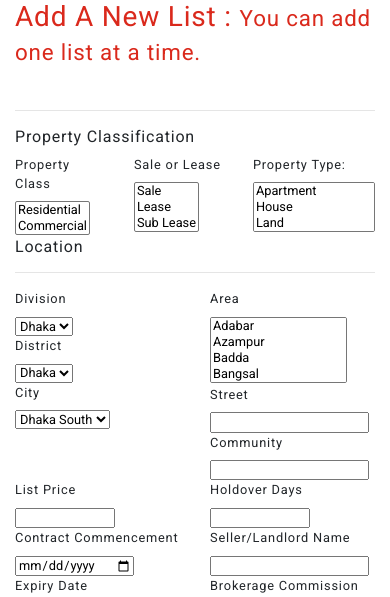
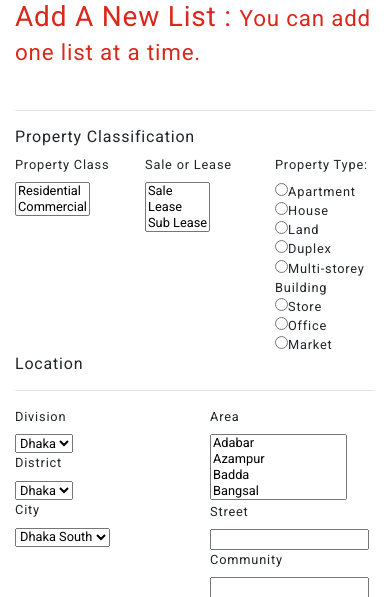
Before and after one commit to NodeJSMongo/mls, a Node server app: page /listing/new in a window 390 px wide. Shown: the part 56-653 px from the top of the page. Run offline with Node 20, Linux system fonts and the light colour scheme; the visitor is signed in with stand-in values (Sample User, id 1); some libraries are stand-ins or nearby versions.

Commit message:
fixed mobile click[C

```diff
--- a/views/new.ejs
+++ b/views/new.ejs
@@ -24,16 +24,24 @@
         </div>
         <div class="exteriortypes col">
           <label for="name" class="">Property Type: </label> <br>
-          <select class="exteriortype" data-style="" name="exteriortype" id="exteriortype" required size="3" style="cursor:pointer;">
-            <option name="exteriortype1" value="Apartment" class="property">Apartment</option>
-            <option name="exteriortype2" value="House" id="house" class="property">House</option>
-            <option name="exteriortype5" value="Land" id="land" class="property">Land</option>
-            <option name="exteriortype3" value="Duplex" class="property">Duplex</option>
-            <option name="exteriortype4" value="Multiplex" class="property">Multi-storey Building</option>
-            <option name="exteriortype5" value="Store" id="store" class="property">Store</option>
-            <option name="exteriortype6" value="Office" id="office" class="property">Office</option>
-            <option name="exteriortype7" value="Market" id="market" class="property">Market</option>
-          </select>
+        <!--<select class="exteriortype" data-style="" name="exteriortype" id="exteriortype" required size="3">
+            <option value="Apartment" class="property">Apartment</option>
+            <option  value="House" id="house" class="property">House</option>
+            <option  value="Land" id="land" class="property">Land</option>
+            <option  value="Duplex" class="property">Duplex</option>
+            <option  value="Multiplex" class="property">Multi-storey Building</option>
+            <option  value="Store" id="store" class="property">Store</option>
+            <option  value="Office" id="office" class="property">Office</option>
+            <option  value="Market" id="market" class="property">Market</option>
+          </select> -->
+          <input type="radio" name="exteriortype" value="Adabar" class="property">Apartment<br>
+          <input type="radio" name="exteriortype" value="Azampur" class="property" id="house">House<br>
+          <input type="radio" name="exteriortype" value="Badda" class="property" id="land">Land<br>
+          <input type="radio" name="exteriortype" value="Bangsal" class="property">Duplex<br>
+          <input type="radio" name="exteriortype" value="Bimanbandar" class="property">Multi-storey Building<br>
+          <input type="radio" name="exteriortype" value="Cantonment" class="property" id="store">Store<br>
+          <input type="radio" name="exteriortype" value="Chowkbazar" class="property" id="office">Office<br>
+          <input type="radio" name="exteriortype" value="Chowkbazar" class="property" id="market">Market<br>
         </div>
       </div>
     </div>
@@ -254,7 +262,7 @@
   blocks[3].classList.add('blockHidden');
 
   properties.forEach(function(property){
-    property.addEventListener("mouseover", function(){
+    property.addEventListener("click", function(){
       if(properties[0] == this){
         blocks[0].classList.remove('blockHidden');
         blocks[0].classList.add('currentBlock');
```
